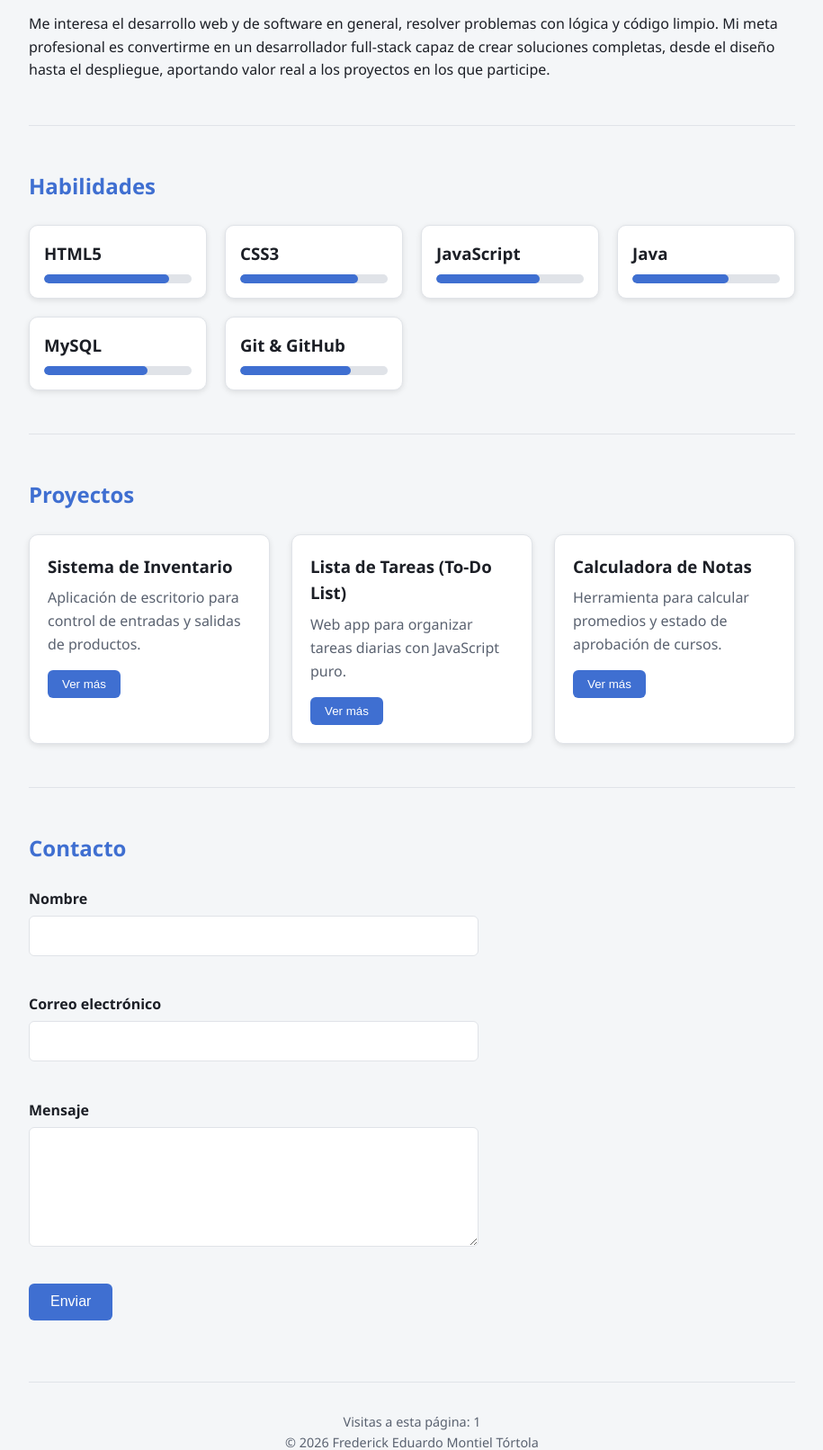
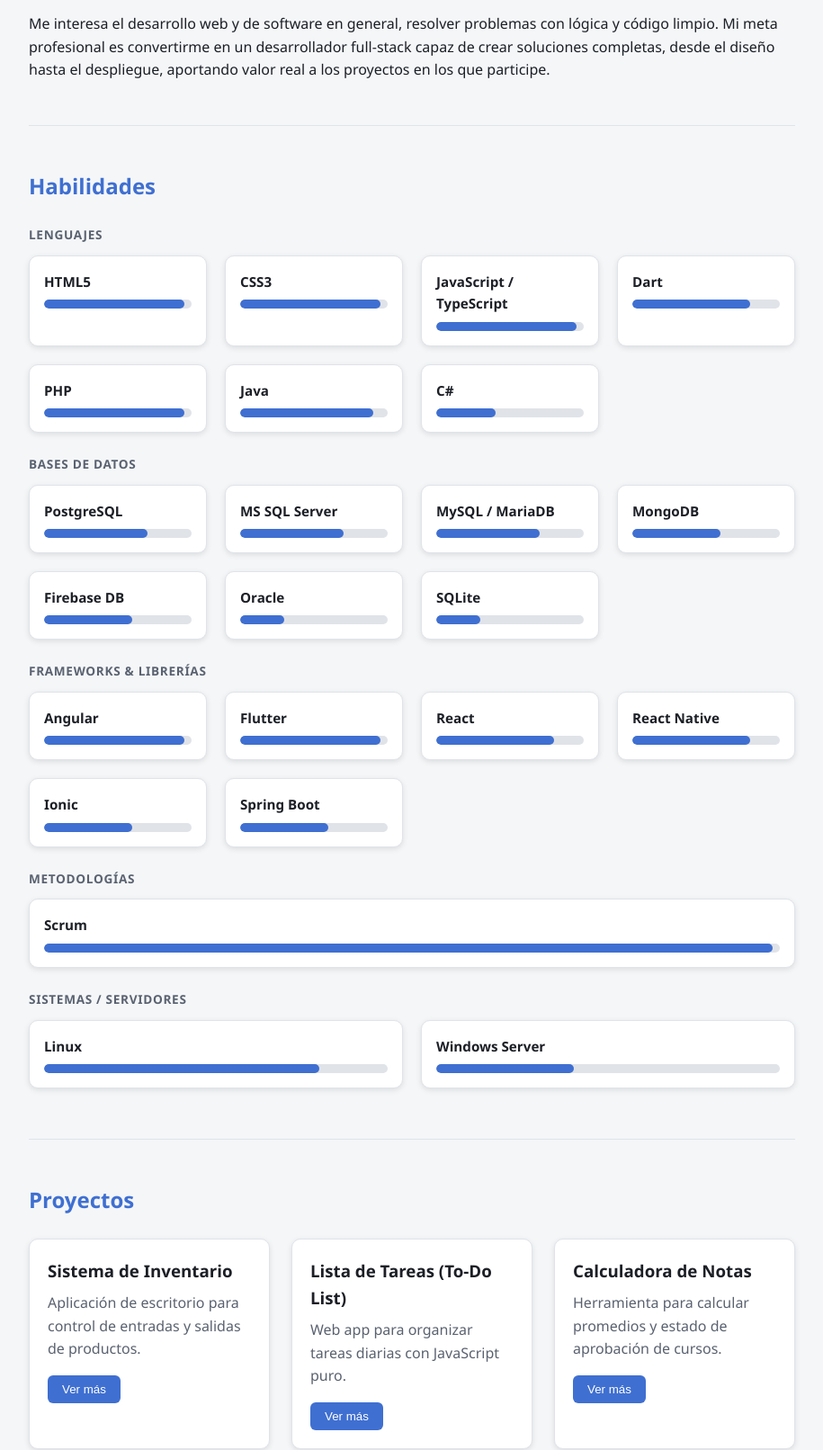
Before and after one commit to melgust/desaweb2026a, a PHP site: page / in a window 1280 px wide. Shown: the part 587-2199 px from the top of the page at 90% size, without its empty margins (182-1097 px from the left). Run offline with PHP 8.4, Linux system fonts and the light colour scheme.

Commit message:
Split skills by category: languages, DBs, frameworks, methodology, servers
Replace generic skills list with real skill set grouped into
Lenguajes, Bases de datos, Frameworks & librerías, Metodologías
and Sistemas/Servidores, each with accurate proficiency bars.

```diff
--- a/practice1/css/styles.css
+++ b/practice1/css/styles.css
@@ -114,10 +114,23 @@ main {
   color: var(--accent);
 }
 
+.skills-category {
+  color: var(--text-muted);
+  text-transform: uppercase;
+  font-size: 0.85rem;
+  letter-spacing: 0.05em;
+  margin: 1.5rem 0 0.75rem;
+}
+
+.skills-category:first-of-type {
+  margin-top: 0;
+}
+
 .skills-grid {
   display: grid;
   grid-template-columns: repeat(auto-fit, minmax(180px, 1fr));
   gap: 1.25rem;
+  margin-bottom: 0.5rem;
 }
 
 .skill-card {
@@ -127,6 +140,11 @@ main {
   padding: 1rem;
   box-shadow: 0 2px 6px var(--shadow);
   transition: transform 0.2s ease;
+}
+
+.skill-card h4 {
+  font-size: 0.95rem;
+  font-weight: 600;
 }
 
 .skill-card:hover {
--- a/practice1/index.html
+++ b/practice1/index.html
@@ -1,11 +1,13 @@
 <!DOCTYPE html>
 <html lang="es">
+
 <head>
   <meta charset="UTF-8">
   <meta name="viewport" content="width=device-width, initial-scale=1.0">
   <title>Frederick Montiel Tórtola | Perfil Profesional</title>
   <link rel="stylesheet" href="css/styles.css">
 </head>
+
 <body>
 
   <header class="header">
@@ -14,7 +16,8 @@
     <h1>Frederick Eduardo Montiel Tórtola</h1>
     <h2>Ingeniería en Sistemas</h2>
     <p class="university">Universidad Mariano Gálvez</p>
-    <p class="statement">Estudiante de Ingeniería en Sistemas enfocado en construir software claro, funcional y bien estructurado, con ganas de seguir aprendiendo cada día.</p>
+    <p class="statement">Estudiante de Ingeniería en Sistemas enfocado en construir software claro, funcional y bien
+      estructurado, con ganas de seguir aprendiendo cada día.</p>
     <p id="datetime" class="datetime"></p>
   </header>
 
@@ -22,35 +25,123 @@
 
     <section id="about" class="section">
       <h2>Sobre mí</h2>
-      <p>Me interesa el desarrollo web y de software en general, resolver problemas con lógica y código limpio. Mi meta profesional es convertirme en un desarrollador full-stack capaz de crear soluciones completas, desde el diseño hasta el despliegue, aportando valor real a los proyectos en los que participe.</p>
+      <p>Me interesa el desarrollo web y de software en general, resolver problemas con lógica y código limpio. Mi meta
+        profesional es convertirme en un desarrollador full-stack capaz de crear soluciones completas, desde el diseño
+        hasta el despliegue, aportando valor real a los proyectos en los que participe.</p>
     </section>
 
     <section id="skills" class="section">
       <h2>Habilidades</h2>
+
+      <h3 class="skills-category">Lenguajes</h3>
       <div class="skills-grid">
         <div class="skill-card">
-          <h3>HTML5</h3>
-          <div class="progress-bar"><div class="progress" style="width: 85%;"></div></div>
+          <h4>HTML5</h4>
+          <div class="progress-bar"><div class="progress" style="width: 95%;"></div></div>
         </div>
         <div class="skill-card">
-          <h3>CSS3</h3>
+          <h4>CSS3</h4>
+          <div class="progress-bar"><div class="progress" style="width: 95%;"></div></div>
+        </div>
+        <div class="skill-card">
+          <h4>JavaScript / TypeScript</h4>
+          <div class="progress-bar"><div class="progress" style="width: 95%;"></div></div>
+        </div>
+        <div class="skill-card">
+          <h4>Dart</h4>
           <div class="progress-bar"><div class="progress" style="width: 80%;"></div></div>
         </div>
         <div class="skill-card">
-          <h3>JavaScript</h3>
+          <h4>PHP</h4>
+          <div class="progress-bar"><div class="progress" style="width: 95%;"></div></div>
+        </div>
+        <div class="skill-card">
+          <h4>Java</h4>
+          <div class="progress-bar"><div class="progress" style="width: 90%;"></div></div>
+        </div>
+        <div class="skill-card">
+          <h4>C#</h4>
+          <div class="progress-bar"><div class="progress" style="width: 40%;"></div></div>
+        </div>
+      </div>
+
+      <h3 class="skills-category">Bases de datos</h3>
+      <div class="skills-grid">
+        <div class="skill-card">
+          <h4>PostgreSQL</h4>
           <div class="progress-bar"><div class="progress" style="width: 70%;"></div></div>
         </div>
         <div class="skill-card">
-          <h3>Java</h3>
-          <div class="progress-bar"><div class="progress" style="width: 65%;"></div></div>
-        </div>
-        <div class="skill-card">
-          <h3>MySQL</h3>
+          <h4>MS SQL Server</h4>
           <div class="progress-bar"><div class="progress" style="width: 70%;"></div></div>
         </div>
         <div class="skill-card">
-          <h3>Git &amp; GitHub</h3>
-          <div class="progress-bar"><div class="progress" style="width: 75%;"></div></div>
+          <h4>MySQL / MariaDB</h4>
+          <div class="progress-bar"><div class="progress" style="width: 70%;"></div></div>
+        </div>
+        <div class="skill-card">
+          <h4>MongoDB</h4>
+          <div class="progress-bar"><div class="progress" style="width: 60%;"></div></div>
+        </div>
+        <div class="skill-card">
+          <h4>Firebase DB</h4>
+          <div class="progress-bar"><div class="progress" style="width: 60%;"></div></div>
+        </div>
+        <div class="skill-card">
+          <h4>Oracle</h4>
+          <div class="progress-bar"><div class="progress" style="width: 30%;"></div></div>
+        </div>
+        <div class="skill-card">
+          <h4>SQLite</h4>
+          <div class="progress-bar"><div class="progress" style="width: 30%;"></div></div>
+        </div>
+      </div>
+
+      <h3 class="skills-category">Frameworks &amp; librerías</h3>
+      <div class="skills-grid">
+        <div class="skill-card">
+          <h4>Angular</h4>
+          <div class="progress-bar"><div class="progress" style="width: 95%;"></div></div>
+        </div>
+        <div class="skill-card">
+          <h4>Flutter</h4>
+          <div class="progress-bar"><div class="progress" style="width: 95%;"></div></div>
+        </div>
+        <div class="skill-card">
+          <h4>React</h4>
+          <div class="progress-bar"><div class="progress" style="width: 80%;"></div></div>
+        </div>
+        <div class="skill-card">
+          <h4>React Native</h4>
+          <div class="progress-bar"><div class="progress" style="width: 80%;"></div></div>
+        </div>
+        <div class="skill-card">
+          <h4>Ionic</h4>
+          <div class="progress-bar"><div class="progress" style="width: 60%;"></div></div>
+        </div>
+        <div class="skill-card">
+          <h4>Spring Boot</h4>
+          <div class="progress-bar"><div class="progress" style="width: 60%;"></div></div>
+        </div>
+      </div>
+
+      <h3 class="skills-category">Metodologías</h3>
+      <div class="skills-grid">
+        <div class="skill-card">
+          <h4>Scrum</h4>
+          <div class="progress-bar"><div class="progress" style="width: 99%;"></div></div>
+        </div>
+      </div>
+
+      <h3 class="skills-category">Sistemas / Servidores</h3>
+      <div class="skills-grid">
+        <div class="skill-card">
+          <h4>Linux</h4>
+          <div class="progress-bar"><div class="progress" style="width: 80%;"></div></div>
+        </div>
+        <div class="skill-card">
+          <h4>Windows Server</h4>
+          <div class="progress-bar"><div class="progress" style="width: 40%;"></div></div>
         </div>
       </div>
     </section>
@@ -64,7 +155,9 @@
           <p class="project-summary">Aplicación de escritorio para control de entradas y salidas de productos.</p>
           <button class="expand-btn">Ver más</button>
           <div class="project-details">
-            <p>Sistema desarrollado en Java para gestionar inventario de una pequeña empresa, con registro de productos, control de stock y reportes básicos. Conexión a base de datos MySQL para persistencia de la información.</p>
+            <p>Sistema desarrollado en Java para gestionar inventario de una pequeña empresa, con registro de productos,
+              control de stock y reportes básicos. Conexión a base de datos MySQL para persistencia de la información.
+            </p>
           </div>
         </article>
 
@@ -73,7 +166,9 @@
           <p class="project-summary">Web app para organizar tareas diarias con JavaScript puro.</p>
           <button class="expand-btn">Ver más</button>
           <div class="project-details">
-            <p>Aplicación construida con HTML, CSS y JavaScript que permite agregar, marcar como completadas y eliminar tareas, guardando el progreso en el almacenamiento local del navegador para que persista entre sesiones.</p>
+            <p>Aplicación construida con HTML, CSS y JavaScript que permite agregar, marcar como completadas y eliminar
+              tareas, guardando el progreso en el almacenamiento local del navegador para que persista entre sesiones.
+            </p>
           </div>
         </article>
 
@@ -82,7 +177,8 @@
           <p class="project-summary">Herramienta para calcular promedios y estado de aprobación de cursos.</p>
           <button class="expand-btn">Ver más</button>
           <div class="project-details">
-            <p>Proyecto que calcula el promedio final de un curso a partir de zonas y examen final, indicando si el estudiante aprueba o no según el criterio ingresado. Incluye validación de datos de entrada.</p>
+            <p>Proyecto que calcula el promedio final de un curso a partir de zonas y examen final, indicando si el
+              estudiante aprueba o no según el criterio ingresado. Incluye validación de datos de entrada.</p>
           </div>
         </article>
 
@@ -121,4 +217,5 @@
 
   <script src="js/script.js"></script>
 </body>
+
 </html>
```
